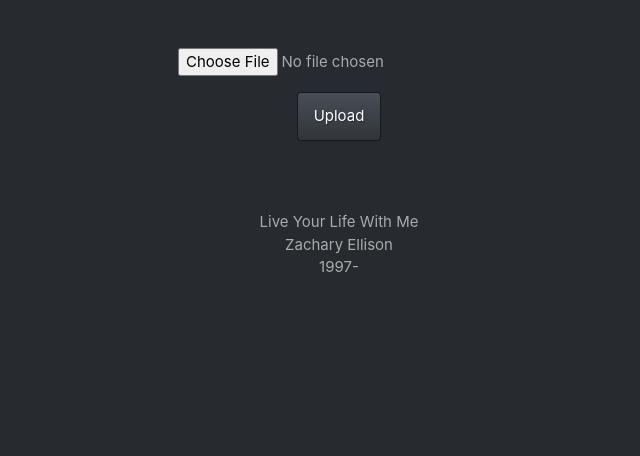
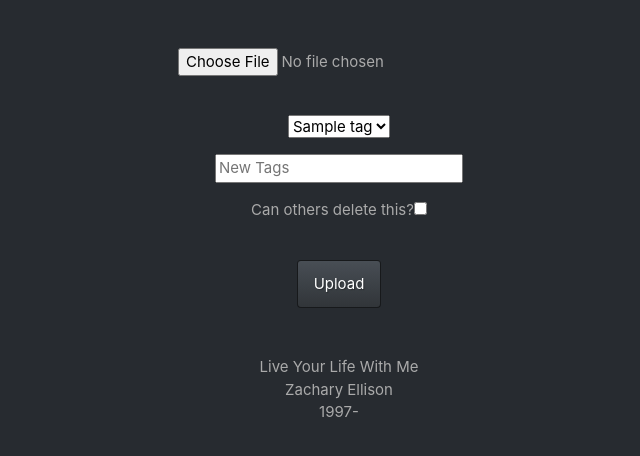
Before and after one commit to ZacharyEllison/lylwm, a Flask app: template templates/upload.html in a window 1280 px wide. Shown: the part 65-521 px from the top of the page, without its empty margins (301-941 px from the left). Run offline with Flask 2, Linux system fonts and the light colour scheme; the template is opened without the code that fills it: most values are stand-ins (such as "Sample title", 1, 10 or a date in 2020); some libraries are stand-ins or nearby versions.

Commit message:
Second Commit

```diff
--- a/application.py
+++ b/application.py
@@ -53,6 +53,8 @@ def today():
 def upload():
     """Uploads a file to the db and home folder"""
 
+    tags = items.distinct( "tags" )
+
     # Flask documentation shows uploads are the following
     if request.method == 'POST':
         file = request.files['file']
@@ -62,12 +64,14 @@ def upload():
         flash("File uploaded successfully")
         return redirect("/")
     else:
-        return render_template("upload.html")
+        return render_template("upload.html", tags=tags)
 
 
 @app.route("/register", methods=["GET", "POST"])
 def register():
     """Register user"""
+
+    usrtkn = False
 
     # Forget any user_id from Session
     session.clear()
@@ -76,16 +80,16 @@ def register():
     if request.method == "POST":
 
         # JS checks for pass and user so we'll deal with db
-        usr = request.form.get(usrnm)
-        pswd = request.form.get(pswd)
+        usr = request.form.get("username")
+        pswd_get = request.form.get("password")
 
         # If the username exists in the db
         if users.find_one({usrnm: usr}):
             # Attempt to limit the steps the user takes with a flash and redirect back, so no error page
-            return redirect("/register", usrtkn=True)
+            return render_template("register.html", usrtkn=True)
 
         # Make an object that represents the new user to be inserted
-        new_user = {usrnm: usr, pswd: generate_password_hash(pswd)}
+        new_user = {'username': usr, 'password': generate_password_hash(pswd_get)}
 
         # This command inserts the new user dict object and collects the unique id
         new_id = users.insert_one(new_user).inserted_id
@@ -124,15 +128,15 @@ def login():
     if request.method == "POST":
 
         # JS takes care of text entry so collect the user and pass
-        usr = request.form.get(usrnm)
-        psw = request.form.get(pswd)
+        usr = request.form.get('username')
+        psw = request.form.get('password')
 
         # check the password against database
         check_usr = users.find_one({usrnm: usr})
 
         # If the password is wrong reload the page with the pass_wrong banner and try again
-        if check_user[pswd] != check_password_hash(psw):
-            return redirect("/login", pass_wrong = True)
+        if check_usr[pswd] != check_password_hash(request.form.get('password') ):
+            return render_template("login.html", pass_wrong = True)
 
         # Else it's correct
         Session["user_id"] = check_usr['_id']
--- a/templates/upload.html
+++ b/templates/upload.html
@@ -19,10 +19,20 @@
     </script>
 
     <form id="upload" action="/upload" method = "POST" enctype = "multipart/form-data">
-         <div class="form-group"><input type="file" name="file" /></div>
+        <div class="form-group"><input type="file" name="file" /></div>
+        <br />
+        <div class="form-group">
+            <select name="tag" placeholder="Tags">
+                {% for tag in tags %}
+                    <option value="{{tag}}">{{tag}}</option>
+                {% endfor %}
+            </select>
+        </div>
+        <div class="form-group"><input autocomplete="on" name="new_tag" placeholder="New Tags" type="text"></div>
+        <div class="form-group">Can others delete this?<input name="permission" value="Can others delete?" type="checkbox"></div>
+        <br />
         <button class="btn btn-primary" type="submit">Upload</button>
+
     </form>
-    <br />
-    <form id="file_info"></form>
 
 {% endblock %}
```
